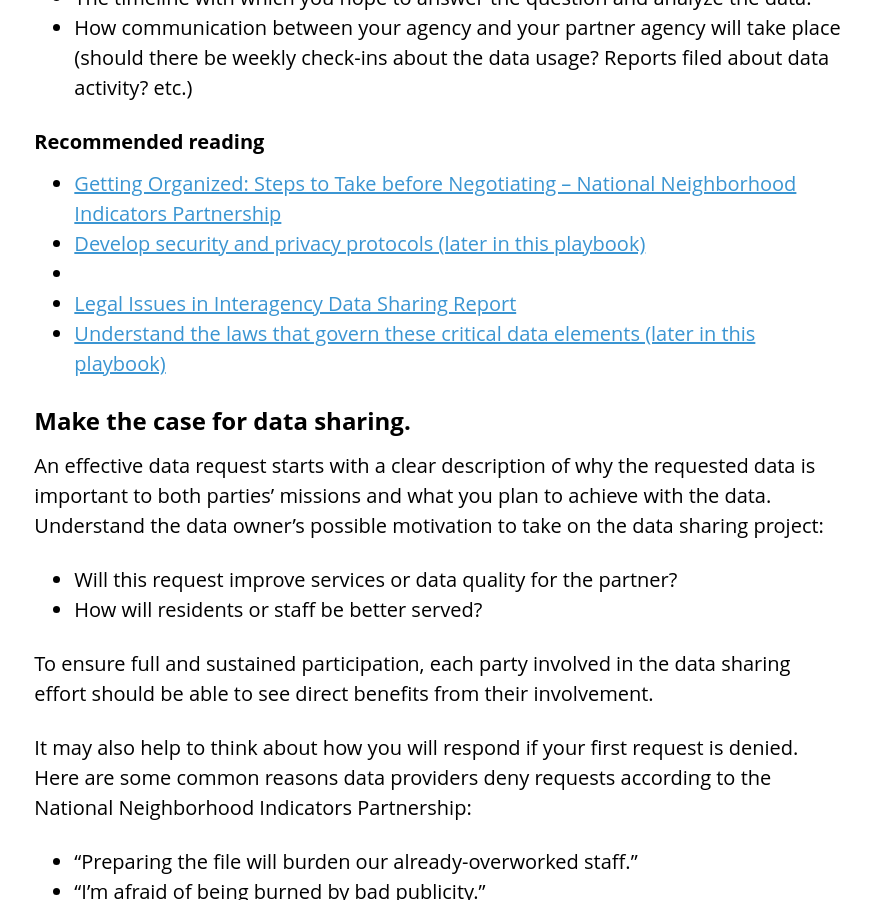
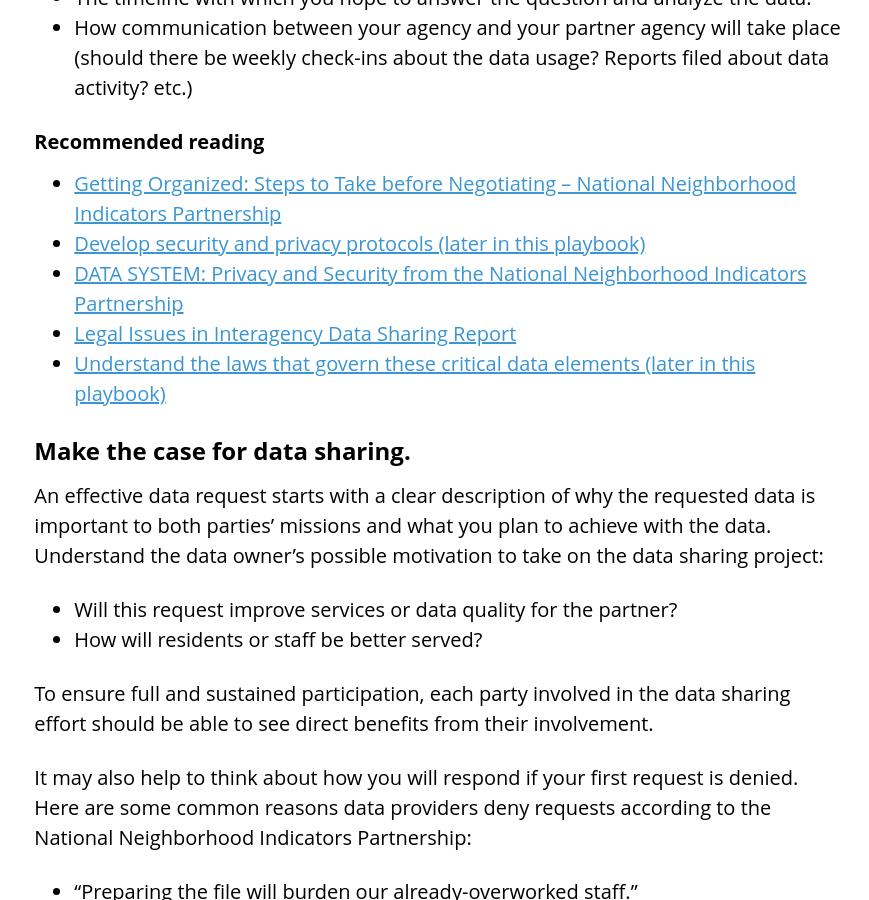
Before and after one commit to CTOpenData/data-sharing-playbook, a Jekyll site: the page built from 4_tips-for-preparing-a-successful-data-request.md, in a window 1280 px wide and 900 px high, scrolled down 3157 px. Shown: the whole window, without its empty margins (411-1280 px from the left). Built offline with Jekyll 4.4.1, drawn with Linux system fonts in a browser that asks for light colours.

Commit message:
Update 4_tips-for-preparing-a-successful-data-request.md

```diff
--- a/4_tips-for-preparing-a-successful-data-request.md
+++ b/4_tips-for-preparing-a-successful-data-request.md
@@ -55,7 +55,7 @@ Data owners are accountable for the proper use and security of their data. In or
 ### Recommended reading
 * [Getting Organized: Steps to Take before Negotiating – National Neighborhood Indicators Partnership](https://www.neighborhoodindicators.org/library/guides/getting-organized-steps-take-negotiating)
 * [Develop security and privacy protocols (later in this playbook)](https://docs.google.com/document/d/1qo8inrsVmyThe3vz7_eoNk0IlgFOJ9Ig3IOrOz5PocM/edit#heading=h.1t3h5sf)
-* [[DATA SYSTEM]: Privacy and Security from the National Neighborhood Indicators Partnership](https://www.neighborhoodindicators.org/sites/default/files/publications/Example%20Data%20Security%20Plan.pdf)
+* [DATA SYSTEM: Privacy and Security from the National Neighborhood Indicators Partnership](https://www.neighborhoodindicators.org/sites/default/files/publications/Example%20Data%20Security%20Plan.pdf)
 * [Legal Issues in Interagency Data Sharing Report](https://portal.ct.gov/-/media/CT-Data/PA-19153-Legal-Issues-in-Interagency-Data-Sharing-Report-11520.pdf)
 * [Understand the laws that govern these critical data elements (later in this playbook)](https://docs.google.com/document/d/1qo8inrsVmyThe3vz7_eoNk0IlgFOJ9Ig3IOrOz5PocM/edit#heading=h.3dy6vkm)
 
```
